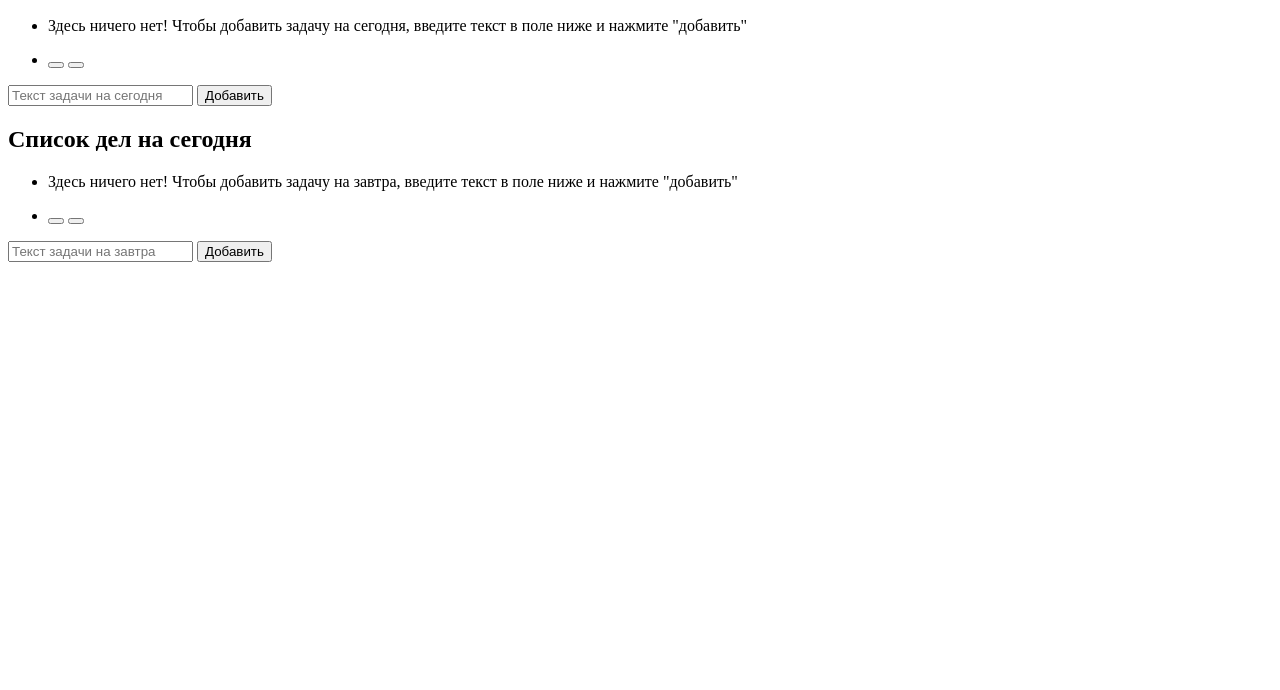
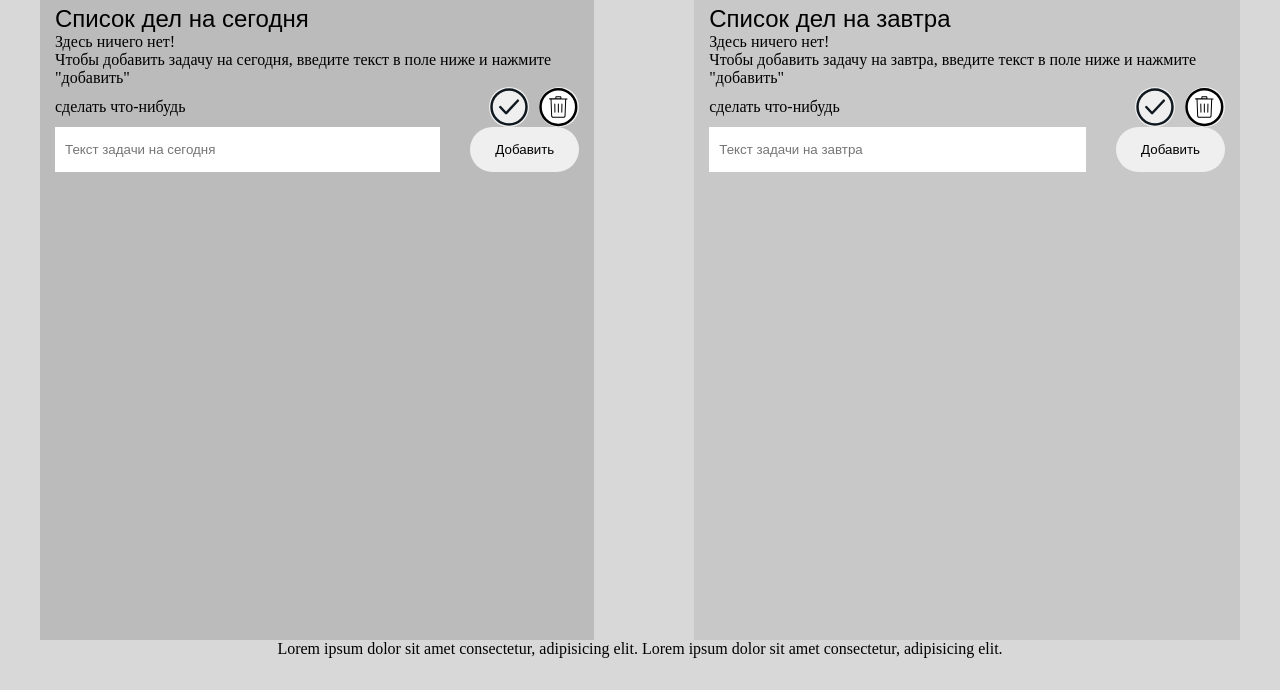
Before and after one commit to megaace90/to-do-list, a plain HTML site: page index.html in a window 1280 px wide. Shown: the part 110-800 px from the top of the page. Drawn offline with Linux system fonts and the light colour scheme.

Commit message:
Начинаем стилизацию

```diff
--- /dev/null
+++ b/css/style.css
@@ -0,0 +1,81 @@
+* {
+    margin: 0;
+    padding: 0;
+    border: 0;
+    box-sizing: border-box;
+}
+@import url('https://fonts.googleapis.com/css2?family=Oswald:wght@200;400&display=swap');
+:root {
+    --body-bg: rgb(216, 216, 216);
+    --today-bg: rgb(187, 187, 187);
+    --tomorrow-bg: rgb(200, 200, 200);
+}
+h1, h2, h3 {
+    font-family: 'Oswald', sans-serif;
+    font-weight: 200;
+}
+.body {
+    background-color: var(--body-bg);
+    min-height: 100vh;
+    display: grid;
+    grid-template: minmax(100px, auto) 1fr minmax(50px, auto) / 1fr;
+}
+.container {
+    max-width: 1200px;
+    margin: 0 auto;
+}
+.header {
+    align-self: center;
+}
+.header__title {
+    text-transform: uppercase;
+}
+.main {
+    display: flex;
+    gap: 50px 100px;
+}
+.today {
+    background-color: var(--today-bg);
+    padding: 15px;
+}
+.tomorrow {
+    background-color: var(--tomorrow-bg);
+    padding: 15px;
+}
+.to-do-list {
+    list-style-type: none;
+}
+.to-do-list__item {
+    display: grid;
+    grid-template: 1fr / 1fr 50px 50px;
+    align-items: center;
+}
+.button {
+    cursor: pointer;
+    position: relative;
+    width: 40px;
+    height: 40px;
+    border-radius: 50%;
+    justify-self: end;
+}
+.button img {
+    position: absolute;
+    width: 100%;
+    height: 100%;
+    top: 0;
+    left: 0;
+    pointer-events: none;
+}
+.add-task {
+    display: grid;
+    grid-template: 1fr / 1fr min-content;
+    column-gap: 30px;
+}
+.add-task__input {
+    padding: 0 10px;
+}
+.add-task__button {
+    padding: 15px 25px;
+    border-radius: 25px;
+    cursor: pointer;
+}
--- a/index.html
+++ b/index.html
@@ -1,10 +1,11 @@
 <!DOCTYPE html>
-<html lang="en">
+<html lang="ru">
 <head>
     <meta charset="UTF-8">
     <meta http-equiv="X-UA-Compatible" content="IE=edge">
     <meta name="viewport" content="width=device-width, initial-scale=1.0">
     <title>To-Do List</title>
+    <link rel="stylesheet" href="css/style.css">
 </head>
 <body class="body">
     <header class="header container">
@@ -15,12 +16,16 @@
             <h2 class="today__title">Список дел на сегодня</h2>
             <ul class="today__items to-do-list">
                 <li class="today__empty-items to-do-list__empty">
-                    <p class="to-do-list__empty-text">Здесь ничего нет! Чтобы добавить задачу на сегодня, введите текст в поле ниже и нажмите "добавить"</p>
+                    <p class="to-do-list__empty-text">Здесь ничего нет!<br>Чтобы добавить задачу на сегодня, введите текст в поле ниже и нажмите "добавить"</p>
                 </li>
                 <li class="today__item to-do-list__item">
-                    <span class="to-do-list__text"></span>
-                    <button class="to-do-list__button-done button" type="button" data-action="done" id="today-done"></button>
-                    <button class="to-do-list__button-delete button" type="button" data-action="delete" id="today-delete"></button>
+                    <span class="to-do-list__text">сделать что-нибудь</span>
+                    <button class="to-do-list__button-done button" type="button" data-action="done" id="today-done">
+                        <img src="img/done.svg" alt="">
+                    </button>
+                    <button class="to-do-list__button-delete button" type="button" data-action="delete" id="today-delete">
+                        <img src="img/delete.svg" alt="">
+                    </button>
                 </li>
             </ul>
             <form class="totay__form add-task" id="totay__form">
@@ -29,15 +34,19 @@
             </form>
         </div>
         <div class="main__tomorrow tomorrow">
-            <h2 class="tomorrow__title">Список дел на сегодня</h2>
+            <h2 class="tomorrow__title">Список дел на завтра</h2>
             <ul class="tomorrow__items to-do-list">
                 <li class="tomorrow__empty-items to-do-list__empty">
-                    <p class="to-do-list__empty-text">Здесь ничего нет! Чтобы добавить задачу на завтра, введите текст в поле ниже и нажмите "добавить"</p>
+                    <p class="to-do-list__empty-text">Здесь ничего нет!<br>Чтобы добавить задачу на завтра, введите текст в поле ниже и нажмите "добавить"</p>
                 </li>
                 <li class="tomorrow__item to-do-list__item">
-                    <span class="to-do-list__text"></span>
-                    <button class="to-do-list__button-done button" type="button" data-action="done" id="tomorrow-done"></button>
-                    <button class="to-do-list__button-delete button" type="button" data-action="delete" id="tomorrow-delete"></button>
+                    <span class="to-do-list__text">сделать что-нибудь</span>
+                    <button class="to-do-list__button-done button" type="button" data-action="done" id="tomorrow-done">
+                        <img src="img/done.svg" alt="">
+                    </button>
+                    <button class="to-do-list__button-delete button" type="button" data-action="delete" id="tomorrow-delete">
+                        <img src="img/delete.svg" alt="">
+                    </button>
                 </li>
             </ul>
             <form class="tomorrow__form add-task" id="tomorrow__form">
@@ -46,6 +55,10 @@
             </form>
         </div>
     </main>
-    <footer class="footer container"></footer>
+    <footer class="footer container">
+        <p class="footer__text">
+            Lorem ipsum dolor sit amet consectetur, adipisicing elit. Lorem ipsum dolor sit amet consectetur, adipisicing elit.
+        </p>
+    </footer>
 </body>
 </html>
```
Also changed, not shown: img/delete.svg (added), img/done.svg (added).
